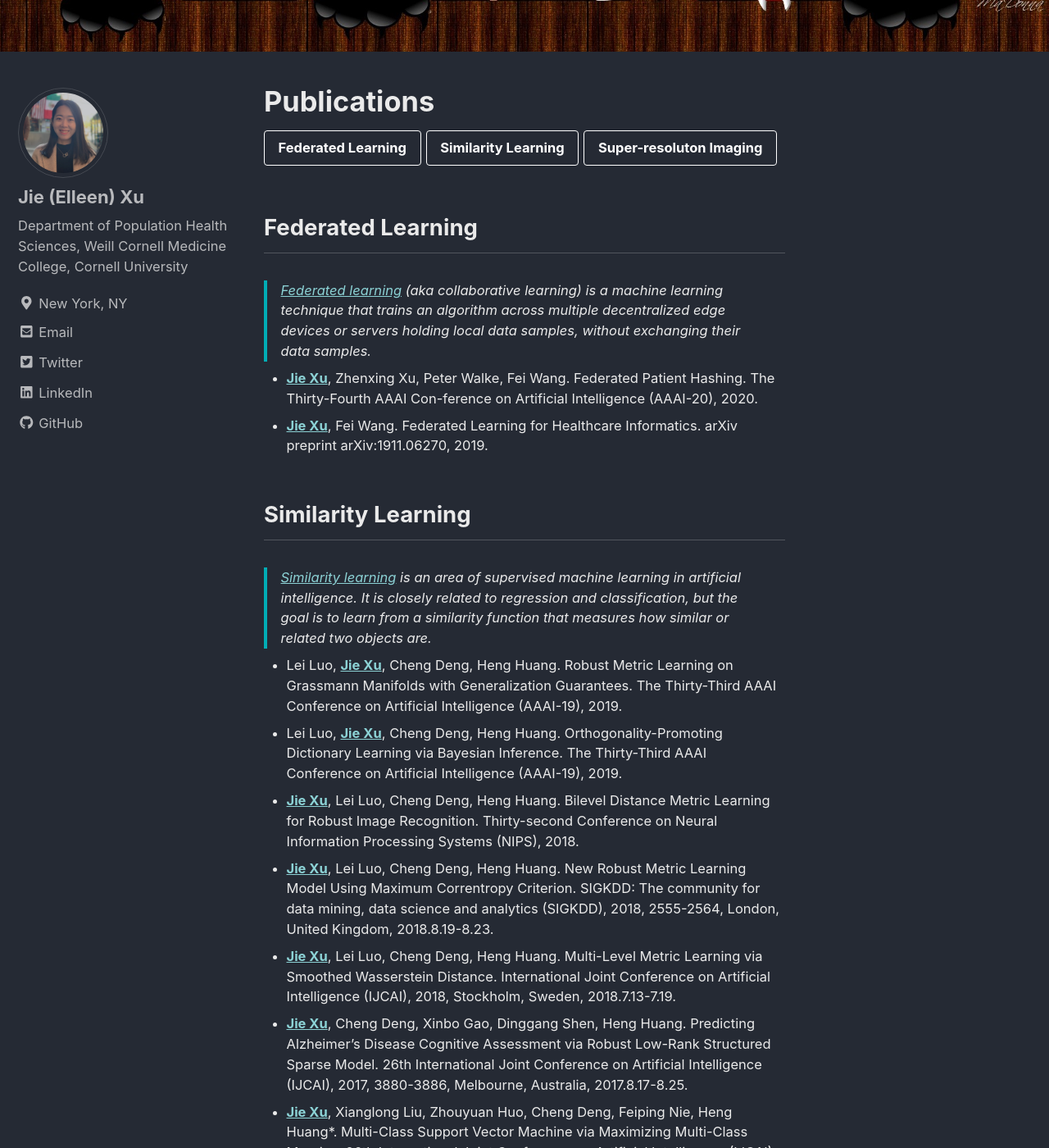
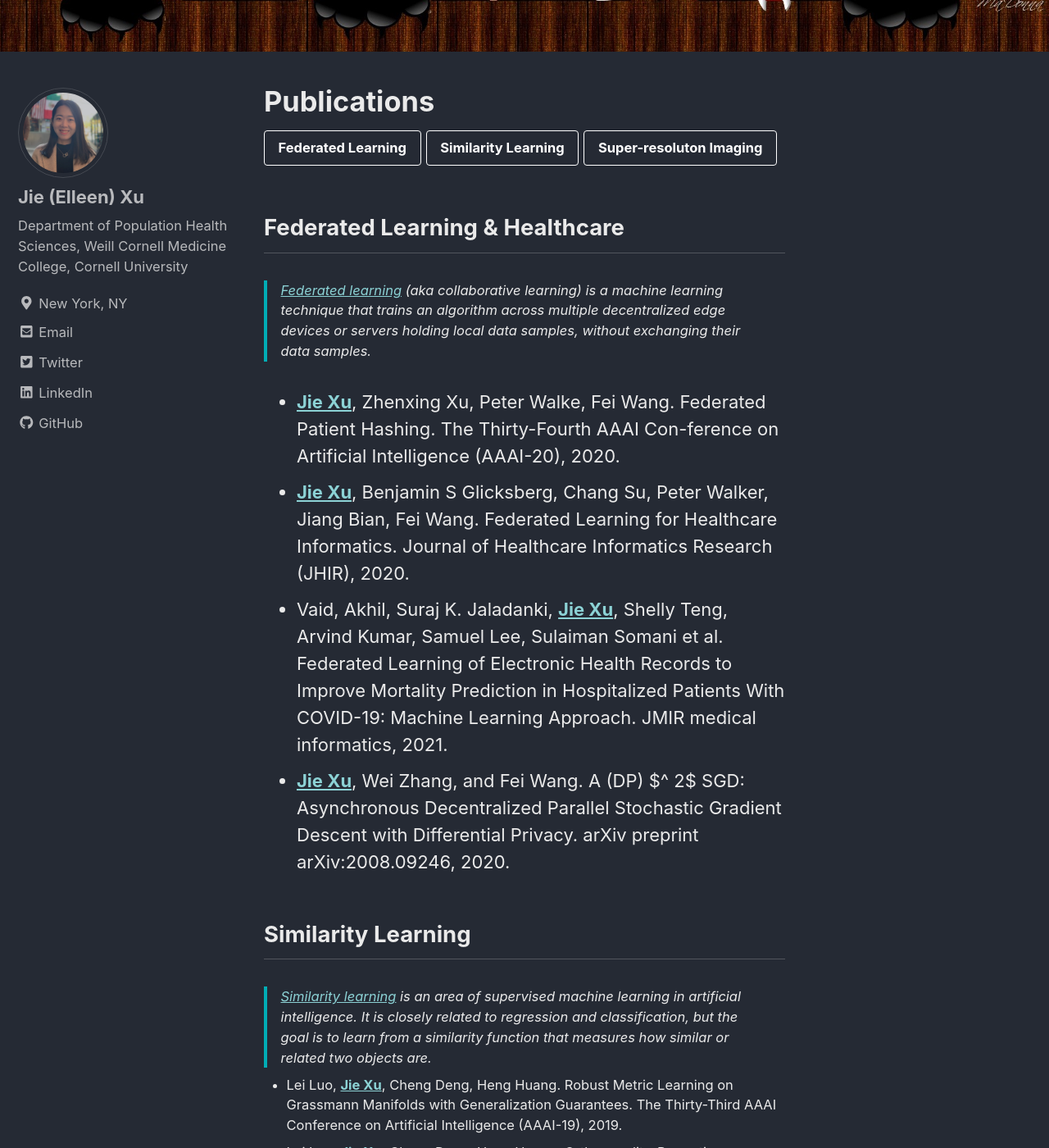
Before and after one commit to jxu1015/jxu1015.github.io, a Jekyll site: the page built from _pages/publications.md, in a window 1280 px wide and 1400 px high, scrolled down 352 px. Shown: the whole window at 82% size. Built offline with Jekyll 4.4.1, drawn with Linux system fonts in a browser that asks for light colours; nearby versions of some CDN libraries; a script that is not in the unit is left out.

Commit message:
Update publications.md

```diff
--- a/_pages/publications.md
+++ b/_pages/publications.md
@@ -11,13 +11,16 @@ header:
 [Super-resoluton Imaging](#sr){: .btn .btn--light-outline}
 
 <div id="fl"></div>
-## Federated Learning
+## Federated Learning & Healthcare
 
 > [Federated learning](https://en.wikipedia.org/wiki/Federated_learning) (aka collaborative learning) is a machine learning technique that trains an algorithm across multiple decentralized edge devices or servers holding local data samples, without exchanging their data samples.
 {: .small}
 
 * [**Jie Xu**](https://scholar.google.com/citations?user=kFSu-dgAAAAJ&hl=en), Zhenxing Xu, Peter Walke, Fei Wang. Federated Patient Hashing. The Thirty-Fourth AAAI Con-ference on Artificial Intelligence (AAAI-20), 2020.
-* [**Jie Xu**](https://scholar.google.com/citations?user=kFSu-dgAAAAJ&hl=en), Fei Wang. Federated Learning for Healthcare Informatics. arXiv preprint arXiv:1911.06270, 2019.
+* [**Jie Xu**](https://scholar.google.com/citations?user=kFSu-dgAAAAJ&hl=en), Benjamin S Glicksberg, Chang Su, Peter Walker, Jiang Bian, Fei Wang. Federated Learning for Healthcare Informatics. Journal of Healthcare Informatics Research (JHIR), 2020.
+* Vaid, Akhil, Suraj K. Jaladanki, [**Jie Xu**](https://scholar.google.com/citations?user=kFSu-dgAAAAJ&hl=en), Shelly Teng, Arvind Kumar, Samuel Lee, Sulaiman Somani et al. Federated Learning of Electronic Health Records to Improve Mortality Prediction in Hospitalized Patients With COVID-19: Machine Learning Approach. JMIR medical informatics, 2021.
+* [**Jie Xu**](https://scholar.google.com/citations?user=kFSu-dgAAAAJ&hl=en), Wei Zhang, and Fei Wang. A (DP) $^ 2$ SGD: Asynchronous Decentralized Parallel Stochastic Gradient Descent with Differential Privacy. arXiv preprint arXiv:2008.09246, 2020.
+
 {: .small}
 
 <div id="sl"></div>
```
